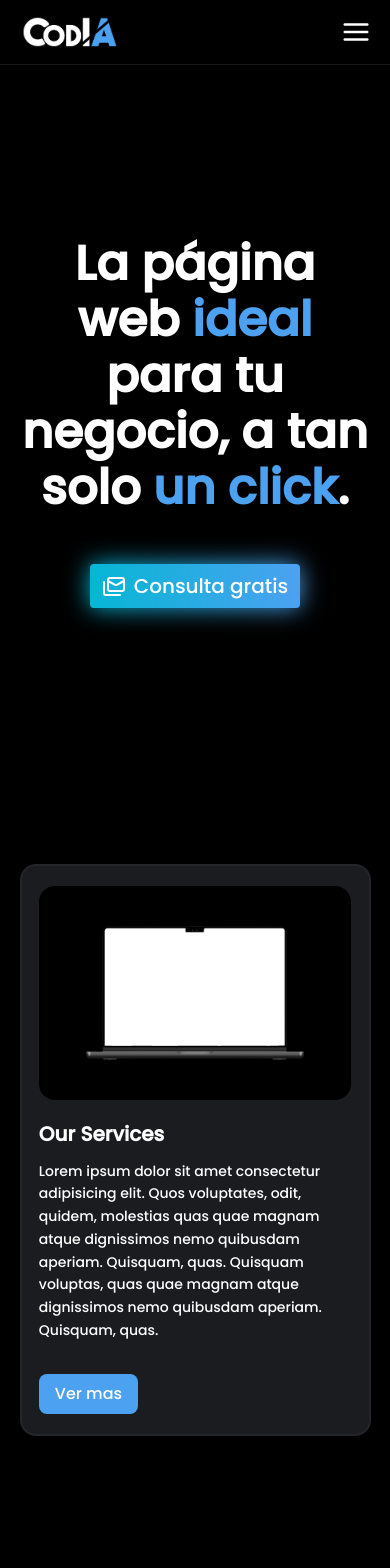
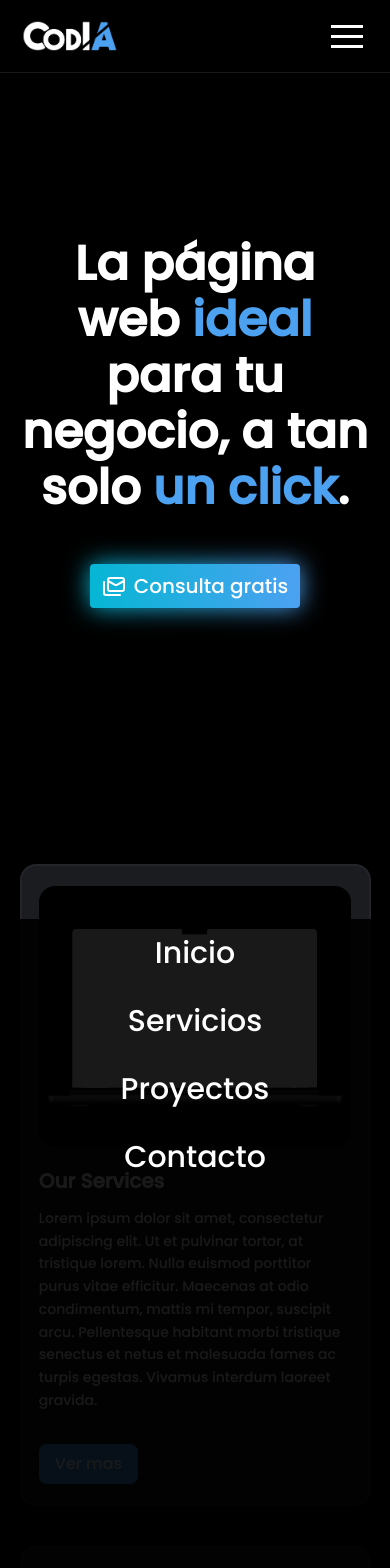
Before and after one commit to giannidona/codia, a Next.js app: page / in a window 390 px wide. Shown: the top 1568 px of the page. Built offline with nearby package versions, Linux system fonts and the light colour scheme.

Commit message:
Mira como pusheo

```diff
--- /dev/null
+++ b/src/components/CardProyect.tsx
@@ -0,0 +1,29 @@
+import React from 'react'
+import Image from "next/image";
+
+type CardProyectProps = {
+    title: string;
+    description: string;
+    image: string;
+}
+
+export const CardProyect = ({title, description, image}: CardProyectProps) => {
+    return (
+        <div className="w-full border-2 border-gray-500/10 bg-gray-500/25 rounded-2xl  flex flex-col py-5 justify-center items-center max-w-[600px]">
+            <div className="w-[90%] bg-black rounded-2xl h-[90%] flex justify-center pt-10 pb-10 px-2">
+                <Image width={400} height={400} src={image} alt="macbook" />
+            </div>
+            <div className="text-left w-[90%]">
+                <h1 className="text-xl font-bold text-white pt-5 pb-3">{title}</h1>
+                <p className="text-white pb-8 text-sm leading-relaxed  ">
+                    {description}
+                </p>
+
+                <button className="bg-eLightBlue hover:bg-eLightBlue/60 transition duration-300 ease-in-out rounded-lg px-4 py-2 text-white">
+                    Ver mas
+                </button>
+
+            </div>
+        </div>
+    )
+}
--- a/src/components/Navbar.tsx
+++ b/src/components/Navbar.tsx
@@ -3,7 +3,7 @@
 import { useState } from "react";
 import { AlignJustify, X } from "lucide-react";
 import Image from "next/image";
-import { Squash as Hamburger } from 'hamburger-react'
+import { Squash as Hamburger } from "hamburger-react";
 
 const links = [
   { slug: "/awd", text: "Inicio" },
@@ -13,26 +13,16 @@ const links = [
 ];
 
 export const Navbar = () => {
-  const [isOpen, setIsOpen] = useState(false);
-
-  const toggleMenu = () => {
-    setIsOpen(!isOpen);
-  };
+  const [Open, setOpen] = useState(false);
 
   return (
-    <nav className="absolute flex h-[75px] w-full bg-black/90 backdrop-blur-sm flex-col z-50">
+    <nav className="absolute z-50 flex h-[75px] w-full flex-col bg-black/90 backdrop-blur-sm">
       <div className="mx-auto flex w-[90%] items-center justify-between py-3">
         <div>
           <Image src="/logo.svg" alt="codia logo" width={100} height={50} />
         </div>
-        <div className="flex md:hidden">
-          <button onClick={toggleMenu} aria-label="Toggle menu">
-            {isOpen ? (
-              <X className="text-white" size={30} />
-            ) : (
-              <AlignJustify className="text-white" size={30} />
-            )}
-          </button>
+        <div className="flex text-white md:hidden">
+          <Hamburger toggled={Open} toggle={setOpen} />
         </div>
         <div className="hidden md:flex">
           <ul className="flex space-x-4">
@@ -47,16 +37,17 @@ export const Navbar = () => {
         </div>
       </div>
       <div
-        className={`fixed inset-0 top-[75px] z-50 bg-black/90 p-4 text-right min-h-[900px] text-3xl ${isOpen ? "flex" : "hidden"
-          }`}
+        className={`fixed inset-0 top-[75px] z-50 min-h-screen bg-black/90 p-4 text-right text-3xl transform ${
+          Open ? "translate-y-0" : "translate-y-full"
+        } transition-transform duration-300 ease-in-out`}
       >
-        <ul className="flex w-full flex-col space-y-8 text-center h-auto">
+        <ul className="flex h-auto w-full flex-col space-y-8 text-center">
           {links.map((link) => (
             <li key={link.slug}>
               <a
                 href={link.slug}
                 className="text-white hover:text-gray-400"
-                onClick={() => setIsOpen(false)}
+                onClick={() => setOpen(false)}
               >
                 {link.text}
               </a>
@@ -64,7 +55,7 @@ export const Navbar = () => {
           ))}
         </ul>
       </div>
-      <hr className="opacity-10 border-l-stone-800 w-full" />
+      <hr className="w-full border-l-stone-800 opacity-10" />
     </nav>
   );
 };
--- a/src/components/Services.tsx
+++ b/src/components/Services.tsx
@@ -1,31 +1,20 @@
+import { CardProyect } from "./CardProyect";
+
+
 export const Services = () => {
   return (
-    <section className=" h-screen w-full ">
-      <div className="w-[90%] max-w-[600px] mx-auto flex flex-col items-center justify-center text-center lg:w-[70%] xl:w-[45%] py-5">
-        <div className="w-full border-2 border-gray-500/10 bg-gray-500/25 rounded-2xl  flex flex-col py-5 justify-center items-center ">
+    <section className="h-screen w-full">
+      <div className="w-[90%] mx-auto flex flex-col lg:flex-row items-center justify-center text-center py-5 gap-10">
+
+        <CardProyect title="Our Services" description="Lorem ipsum dolor sit amet, consectetur adipiscing elit. Ut et pulvinar tortor, at tristique lorem. Nulla euismod porttitor purus vitae efficitur. Maecenas at odio condimentum, mattis mi tempor, suscipit arcu. Pellentesque habitant morbi tristique senectus et netus et malesuada fames ac turpis egestas. Vivamus interdum laoreet gravida." image="/macbook.png" />
+
+        <CardProyect title="Enzo chupala CM" description="Lorem ipsum dolor sit amet, consectetur adipiscing elit. Ut et pulvinar tortor, at tristique lorem. Nulla euismod porttitor purus vitae efficitur. Maecenas at odio condimentum, mattis mi tempor, suscipit arcu. Pellentesque habitant morbi tristique senectus et netus et malesuada fames ac turpis egestas. Vivamus interdum laoreet gravida." image="/macbook.png" />
 
 
-          <div className="w-[90%] bg-black rounded-2xl h-[90%] flex justify-center pt-10 pb-10">
-            <img className="w-[70%]" src="/macbook.png" alt="macboo"/>
-          </div>
 
 
-          <div className="text-left w-[90%]">
-            <h1 className="text-xl font-bold text-white pt-5 pb-3">Our Services</h1>
-            <p className="text-white pb-8 text-sm leading-relaxed">
-              Lorem ipsum dolor sit amet consectetur adipisicing elit. Quos
-              voluptates, odit, quidem, molestias quas quae magnam atque
-              dignissimos nemo quibusdam aperiam. Quisquam, quas. Quisquam
-              voluptas, quas quae magnam atque dignissimos nemo quibusdam
-              aperiam. Quisquam, quas.
-            </p>
-            <button className="bg-eLightBlue rounded-lg px-4 py-2 text-white">
-              Ver mas
-            </button>
-          </div>
 
 
-        </div>
       </div>
     </section>
   );
--- a/src/components/index.ts
+++ b/src/components/index.ts
@@ -1,3 +1,4 @@
 export { Navbar } from "./Navbar";
 export { Hero } from "./Hero";
 export { Services } from "./Services";
+export { CardProyect } from "./CardProyect";
```
